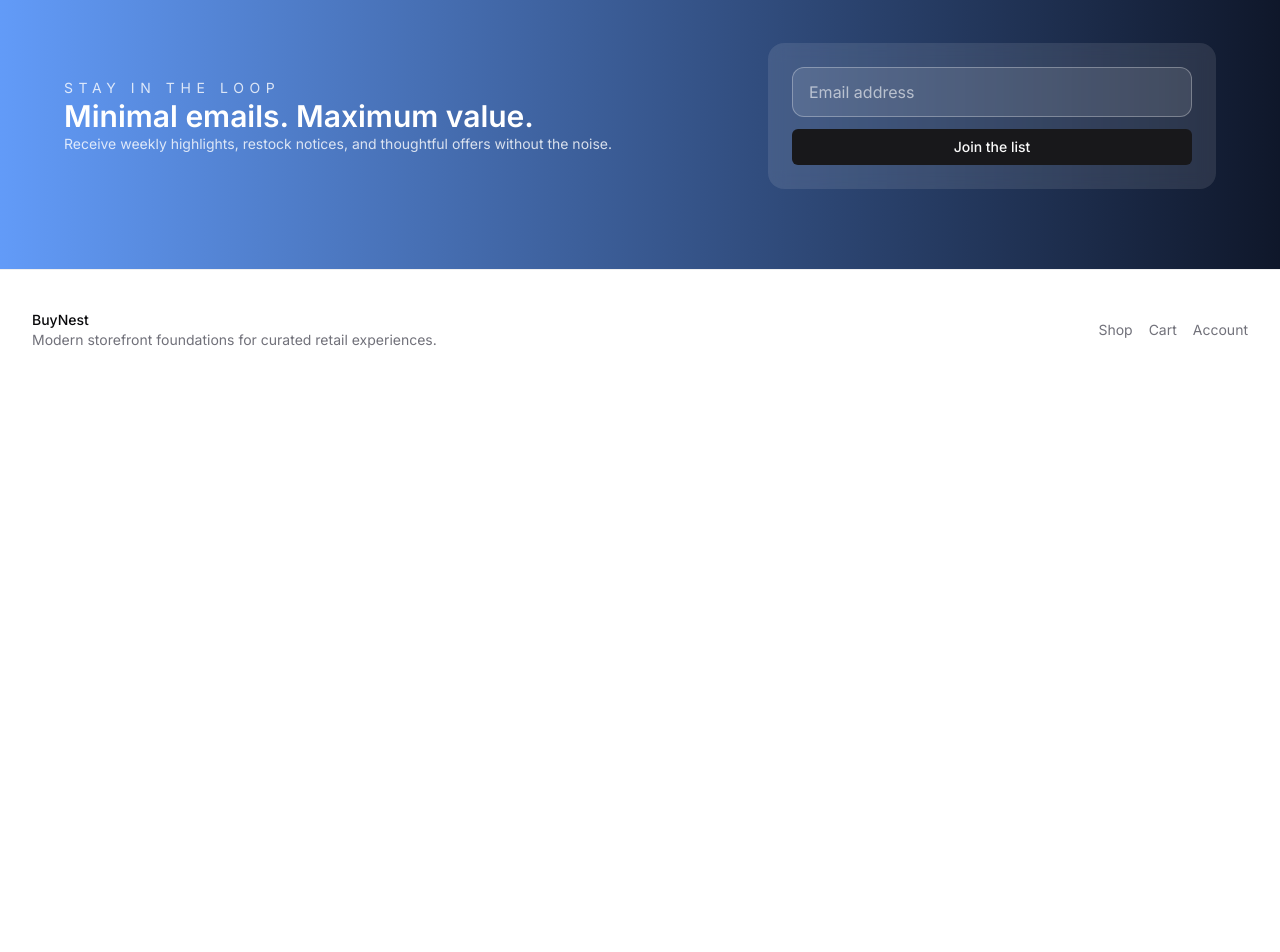
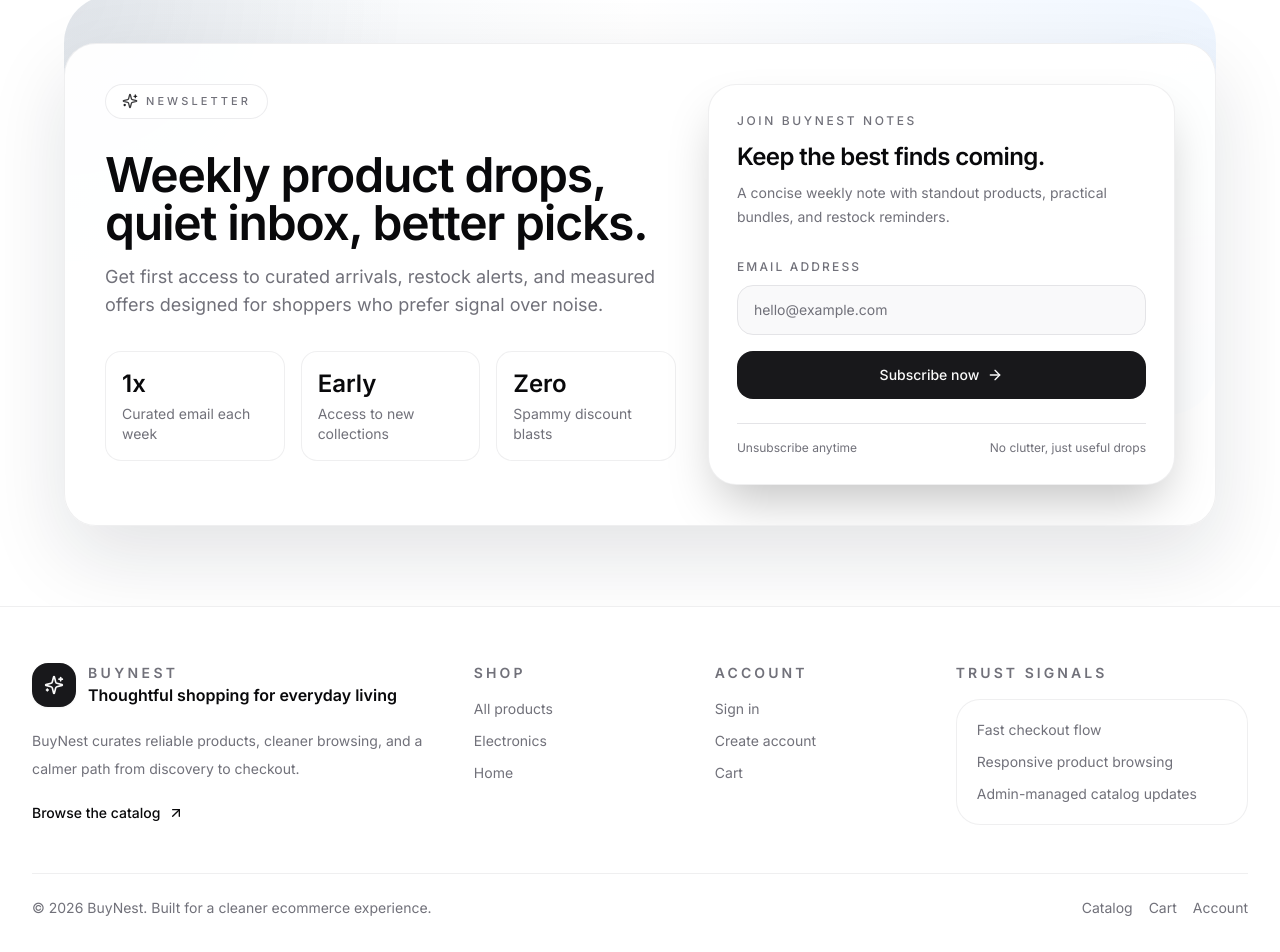
Before and after one commit to joinvnexus/BuyNest, a Next.js app: page / in a window 1280 px wide. Shown: the part 2191-3143 px from the top of the page. Before the commit the page ends 2581 px from the top, so only its background shows below. Built offline with nearby package versions, Linux system fonts and the light colour scheme; no server answers; the database is empty.

Commit message:
Polish themed newsletter and footer sections

```diff
--- a/app/layout.tsx
+++ b/app/layout.tsx
@@ -1,6 +1,7 @@
 import type { Metadata } from 'next';
 import { Inter } from 'next/font/google';
 import Link from 'next/link';
+import { ArrowUpRight, Sparkles } from 'lucide-react';
 import './globals.css';
 import { Providers } from '@/app/providers';
 import { ThemeProvider } from '@/components/theme-provider';
@@ -18,34 +19,111 @@ export default function RootLayout({
 }: {
   children: React.ReactNode;
 }) {
+  const year = new Date().getFullYear();
+
   return (
     <html lang="en" suppressHydrationWarning>
       <body className={inter.className}>
-        <ThemeProvider
-          defaultTheme="system"
-          storageKey="buynest-theme"
-        >
+        <ThemeProvider defaultTheme="system" storageKey="buynest-theme">
           <Providers>
             <div className="relative min-h-screen overflow-x-hidden">
               <div className="pointer-events-none absolute inset-x-0 top-0 h-80 bg-[radial-gradient(circle_at_top,_rgba(59,130,246,0.16),_transparent_60%)]" />
               <SiteHeader />
               <main className="relative">{children}</main>
-              <footer className="border-t border-border/60 bg-background/80">
-                <div className="container flex flex-col gap-3 px-4 py-10 text-sm text-muted-foreground sm:px-6 lg:flex-row lg:items-center lg:justify-between lg:px-8">
+              <footer className="border-t border-border/60 bg-background text-foreground">
+                <div className="container px-4 py-14 sm:px-6 lg:px-8">
+                  <div className="grid gap-10 lg:grid-cols-[1.1fr_0.55fr_0.55fr_0.8fr]">
+                    <div className="max-w-md space-y-5">
+                      <div className="inline-flex items-center gap-3">
+                        <div className="flex h-11 w-11 items-center justify-center rounded-2xl bg-primary text-primary-foreground shadow-sm">
+                          <Sparkles className="h-5 w-5" />
+                        </div>
                         <div>
-                    <p className="font-medium text-foreground">BuyNest</p>
-                    <p>Modern storefront foundations for curated retail experiences.</p>
+                          <p className="text-sm font-semibold uppercase tracking-[0.24em] text-muted-foreground">
+                            BuyNest
+                          </p>
+                          <p className="text-base font-semibold text-foreground">
+                            Thoughtful shopping for everyday living
+                          </p>
                         </div>
-                  <div className="flex flex-wrap gap-4">
-                    <Link href="/products" className="hover:text-foreground">
+                      </div>
+                      <p className="text-sm leading-7 text-muted-foreground">
+                        BuyNest curates reliable products, cleaner browsing, and a calmer path from
+                        discovery to checkout.
+                      </p>
+                      <Link
+                        href="/products"
+                        className="inline-flex items-center gap-2 text-sm font-medium text-foreground transition hover:text-custom-accent"
+                      >
+                        Browse the catalog
+                        <ArrowUpRight className="h-4 w-4" />
+                      </Link>
+                    </div>
+
+                    <div className="space-y-4">
+                      <p className="text-sm font-semibold uppercase tracking-[0.22em] text-muted-foreground">
                         Shop
+                      </p>
+                      <div className="flex flex-col gap-3 text-sm text-muted-foreground">
+                        <Link href="/products" className="transition hover:text-foreground">
+                          All products
                         </Link>
-                    <Link href="/cart" className="hover:text-foreground">
+                        <Link
+                          href="/products?category=electronics"
+                          className="transition hover:text-foreground"
+                        >
+                          Electronics
+                        </Link>
+                        <Link href="/products?category=home" className="transition hover:text-foreground">
+                          Home
+                        </Link>
+                      </div>
+                    </div>
+
+                    <div className="space-y-4">
+                      <p className="text-sm font-semibold uppercase tracking-[0.22em] text-muted-foreground">
+                        Account
+                      </p>
+                      <div className="flex flex-col gap-3 text-sm text-muted-foreground">
+                        <Link href="/login" className="transition hover:text-foreground">
+                          Sign in
+                        </Link>
+                        <Link href="/register" className="transition hover:text-foreground">
+                          Create account
+                        </Link>
+                        <Link href="/cart" className="transition hover:text-foreground">
                           Cart
                         </Link>
-                    <Link href="/login" className="hover:text-foreground">
+                      </div>
+                    </div>
+
+                    <div className="space-y-4">
+                      <p className="text-sm font-semibold uppercase tracking-[0.22em] text-muted-foreground">
+                        Trust signals
+                      </p>
+                      <div className="rounded-[1.5rem] border border-border/60 bg-card/70 p-5">
+                        <div className="space-y-3 text-sm text-muted-foreground">
+                          <p>Fast checkout flow</p>
+                          <p>Responsive product browsing</p>
+                          <p>Admin-managed catalog updates</p>
+                        </div>
+                      </div>
+                    </div>
+                  </div>
+
+                  <div className="mt-12 flex flex-col gap-4 border-t border-border/60 pt-6 text-sm text-muted-foreground sm:flex-row sm:items-center sm:justify-between">
+                    <p>&copy; {year} BuyNest. Built for a cleaner ecommerce experience.</p>
+                    <div className="flex flex-wrap gap-4">
+                      <Link href="/products" className="transition hover:text-foreground">
+                        Catalog
+                      </Link>
+                      <Link href="/cart" className="transition hover:text-foreground">
+                        Cart
+                      </Link>
+                      <Link href="/account" className="transition hover:text-foreground">
                         Account
                       </Link>
+                    </div>
                   </div>
                 </div>
               </footer>
--- a/app/page.tsx
+++ b/app/page.tsx
@@ -1,13 +1,15 @@
+import Image from 'next/image';
 import Link from 'next/link';
+import { ArrowRight, Sparkles } from 'lucide-react';
+import { ProductCard } from '@/components/product-card';
+import { Button } from '@/components/ui/button';
 import { getProducts } from '@/lib/db';
-import { ProductCard } from '@/components/product-card';
-import Image from 'next/image';
-import { Button } from '@/components/ui/button';
-import { Sparkles } from 'lucide-react';
+
 const heroImage =
   'https://images.unsplash.com/photo-1503602642458-232111445657?auto=format&fit=crop&w=1600&q=80';
 const spotlightImage =
   'https://images.unsplash.com/photo-1487412720507-e7ab37603c6f?auto=format&fit=crop&w=900&q=80';
+
 const categoryImages: Record<string, string> = {
   Electronics:
     'https://images.unsplash.com/photo-1498050108023-c5249f4df085?auto=format&fit=crop&w=900&q=80',
@@ -43,7 +45,7 @@ const highlights = [
 const categories = [
   { title: 'Electronics', copy: 'Precision tech & audio' },
   { title: 'Lifestyle', copy: 'Daily rituals & wellness' },
-  { title: 'Home', copy: 'Curated décor & tools' },
+  { title: 'Home', copy: 'Curated decor & tools' },
   { title: 'Gift sets', copy: 'Thoughtful bundles for every milestone' },
 ];
 
@@ -64,26 +66,33 @@ export default async function LandingPage() {
             sizes="(max-width: 768px) 100vw, 80vw"
           />
         </div>
-        <div className="relative z-10 container mx-auto grid items-center gap-8 lg:gap-12 lg:grid-cols-[1.1fr_0.9fr]">
+        <div className="relative z-10 container mx-auto grid items-center gap-8 lg:grid-cols-[1.1fr_0.9fr] lg:gap-12">
           <div className="space-y-7 text-white sm:space-y-8">
             <p className="text-sm uppercase tracking-[0.4em] opacity-70">
               New arrivals · Curated weekly
             </p>
-            <h1 className="text-4xl md:text-5xl font-semibold leading-tight">
+            <h1 className="text-4xl font-semibold leading-tight md:text-5xl">
               A refined collection of reliable pieces for the way you live
             </h1>
-            <p className="text-lg max-w-2xl opacity-80">
+            <p className="max-w-2xl text-lg opacity-80">
               Explore premium essentials crafted for thoughtful living, backed by fast shipping and
               attentive service.
             </p>
             <div className="flex flex-wrap items-center gap-3 sm:gap-4">
               <Link href="/products">
-                <Button size="lg" className="px-10 text-base bg-white text-custom-primary hover:bg-slate-50">
+                <Button
+                  size="lg"
+                  className="bg-white px-10 text-base text-custom-primary hover:bg-slate-50"
+                >
                   Shop the collection
                 </Button>
               </Link>
               <Link href="/cart">
-                <Button size="lg" variant="secondary" className="px-10 text-base border-white text-white/90 hover:text-white">
+                <Button
+                  size="lg"
+                  variant="secondary"
+                  className="border-white px-10 text-base text-white/90 hover:text-white"
+                >
                   View my cart
                 </Button>
               </Link>
@@ -95,18 +104,16 @@ export default async function LandingPage() {
                   className="rounded-2xl bg-white/10 p-4 text-center text-sm backdrop-blur"
                 >
                   <p className="text-2xl font-semibold">{stat.value}</p>
-                  <p className="uppercase tracking-[0.2em] text-xs opacity-80">{stat.label}</p>
+                  <p className="text-xs uppercase tracking-[0.2em] opacity-80">{stat.label}</p>
                 </div>
               ))}
             </div>
           </div>
 
           <div className="relative overflow-hidden rounded-[32px] border border-white/20 bg-white/10 p-6 backdrop-blur sm:p-8 lg:p-10">
-            <p className="text-sm uppercase tracking-[0.4em] text-white/80 mb-3">Spotlight</p>
-            <h3 className="text-2xl font-semibold text-white mb-4">
-              Signature Drop: Aurora Edition
-            </h3>
-            <p className="text-sm text-white/80 mb-8 leading-relaxed">
+            <p className="mb-3 text-sm uppercase tracking-[0.4em] text-white/80">Spotlight</p>
+            <h3 className="mb-4 text-2xl font-semibold text-white">Signature Drop: Aurora Edition</h3>
+            <p className="mb-8 text-sm leading-relaxed text-white/80">
               Inspired by calm mornings, this kit bundles tactile finishes, warm tones, and gentle
               essentials crafted for your daily rituals.
             </p>
@@ -123,7 +130,7 @@ export default async function LandingPage() {
                   <p className="text-sm">Available while stock lasts</p>
                   <div>
                     <p className="text-3xl font-semibold">Buy 2, save 10%</p>
-                    <p className="text-xs uppercase tracking-[0.3em] text-white/80 mt-1">
+                    <p className="mt-1 text-xs uppercase tracking-[0.3em] text-white/80">
                       Use code: AURORA10
                     </p>
                   </div>
@@ -138,7 +145,7 @@ export default async function LandingPage() {
         <div className="flex flex-col gap-4 md:flex-row md:items-center md:justify-between">
           <div>
             <h2 className="text-3xl font-semibold">Why people trust the store</h2>
-            <p className="text-muted-foreground max-w-2xl">
+            <p className="max-w-2xl text-muted-foreground">
               Thoughtful patterns, premium finishes, and generous service make browsing effortless.
             </p>
           </div>
@@ -154,9 +161,11 @@ export default async function LandingPage() {
               key={highlight.title}
               className="flex flex-col gap-3 rounded-3xl border border-border/50 bg-card p-6 shadow-sm"
             >
-              <p className="text-sm font-semibold uppercase tracking-[0.3em] text-custom-accent">Focus</p>
+              <p className="text-sm font-semibold uppercase tracking-[0.3em] text-custom-accent">
+                Focus
+              </p>
               <h3 className="text-2xl font-semibold leading-snug">{highlight.title}</h3>
-              <p className="text-sm text-muted-foreground leading-relaxed">{highlight.copy}</p>
+              <p className="text-sm leading-relaxed text-muted-foreground">{highlight.copy}</p>
             </div>
           ))}
         </div>
@@ -166,7 +175,7 @@ export default async function LandingPage() {
         <div className="container mx-auto px-4 sm:px-6 lg:px-8">
           <div className="flex flex-col gap-5 text-center sm:gap-6">
             <h2 className="text-3xl font-semibold">Hand-picked categories for effortless shopping</h2>
-            <p className="text-muted-foreground max-w-2xl mx-auto">
+            <p className="mx-auto max-w-2xl text-muted-foreground">
               Move from inspiration to checkout without noise. Each capsule collection features
               complementary pieces that feel like they belong together.
             </p>
@@ -188,9 +197,9 @@ export default async function LandingPage() {
                   <div className="absolute inset-0 bg-gradient-to-t from-slate-900/80 via-slate-900/20 to-transparent" />
                 </div>
                 <div className="mt-4">
-                  <p className="text-sm text-muted-foreground uppercase tracking-[0.3em]">Collection</p>
-                  <h3 className="text-xl font-semibold mb-2">{category.title}</h3>
-                  <p className="text-sm text-muted-foreground leading-relaxed">{category.copy}</p>
+                  <p className="text-sm uppercase tracking-[0.3em] text-muted-foreground">Collection</p>
+                  <h3 className="mb-2 text-xl font-semibold">{category.title}</h3>
+                  <p className="text-sm leading-relaxed text-muted-foreground">{category.copy}</p>
                 </div>
               </div>
             ))}
@@ -201,12 +210,8 @@ export default async function LandingPage() {
       <section className="container mx-auto px-4 py-16 sm:px-6 sm:py-20 lg:px-8">
         <div className="mb-8 flex flex-col items-start gap-4 md:mb-10 md:flex-row md:items-end md:justify-between">
           <div>
-            <p className="text-sm uppercase tracking-widest text-muted-foreground">
-              FEATURED & TRENDING
-            </p>
-            <h2 className="text-3xl md:text-4xl font-semibold tracking-tight">
-              Curated picks for you
-            </h2>
+            <p className="text-sm uppercase tracking-widest text-muted-foreground">FEATURED & TRENDING</p>
+            <h2 className="text-3xl font-semibold tracking-tight md:text-4xl">Curated picks for you</h2>
             <p className="mt-2 max-w-2xl text-sm text-muted-foreground">
               Cleaner cards, quicker scanning, and a tighter layout that keeps the homepage
               feeling premium instead of oversized.
@@ -237,24 +242,90 @@ export default async function LandingPage() {
         </div>
       </section>
 
-      <section className="bg-gradient-to-r from-custom-accent/80 to-slate-900 px-4 py-16 sm:px-6 sm:py-20 lg:px-8">
-        <div className="container mx-auto flex flex-col gap-8 text-white lg:flex-row lg:items-center lg:justify-between">
-          <div>
-            <p className="text-sm uppercase tracking-[0.4em] opacity-80">Stay in the loop</p>
-            <h2 className="text-3xl font-semibold">Minimal emails. Maximum value.</h2>
-            <p className="max-w-xl text-sm text-white/80">
-              Receive weekly highlights, restock notices, and thoughtful offers without the noise.
+      <section className="relative overflow-hidden px-4 py-16 sm:px-6 sm:py-20 lg:px-8">
+        <div className="absolute inset-x-0 top-8 mx-auto h-[420px] max-w-6xl rounded-[3rem] bg-gradient-to-r from-slate-100 via-white to-blue-50 opacity-95 dark:from-slate-950 dark:via-slate-900 dark:to-custom-primary" />
+        <div className="absolute inset-x-0 top-8 mx-auto h-[420px] max-w-6xl rounded-[3rem] bg-[radial-gradient(circle_at_top_left,_rgba(15,23,42,0.08),_transparent_28%),radial-gradient(circle_at_bottom_right,_rgba(59,130,246,0.14),_transparent_32%)] dark:bg-[radial-gradient(circle_at_top_left,_rgba(255,255,255,0.16),_transparent_30%),radial-gradient(circle_at_bottom_right,_rgba(59,130,246,0.18),_transparent_32%)]" />
+
+        <div className="relative container mx-auto">
+          <div className="grid gap-8 overflow-hidden rounded-[2rem] border border-border/60 bg-background/95 p-6 shadow-[0_30px_80px_rgba(15,23,42,0.12)] dark:border-white/10 dark:bg-slate-950/95 dark:shadow-[0_30px_80px_rgba(15,23,42,0.45)] sm:p-8 lg:grid-cols-[1.1fr_0.9fr] lg:p-10">
+            <div className="space-y-8 text-foreground dark:text-white">
+              <div className="inline-flex items-center gap-2 rounded-full border border-border/70 bg-background/70 px-4 py-2 text-[11px] font-medium uppercase tracking-[0.28em] text-muted-foreground dark:border-white/15 dark:bg-white/5 dark:text-white/75">
+                <Sparkles className="h-4 w-4 text-foreground/80 dark:text-white/80" />
+                Newsletter
+              </div>
+
+              <div className="space-y-4">
+                <h2 className="max-w-2xl text-3xl font-semibold tracking-tight sm:text-4xl lg:text-5xl">
+                  Weekly product drops, quiet inbox, better picks.
+                </h2>
+                <p className="max-w-xl text-base leading-7 text-muted-foreground dark:text-white/68 sm:text-lg">
+                  Get first access to curated arrivals, restock alerts, and measured offers designed
+                  for shoppers who prefer signal over noise.
                 </p>
               </div>
-          <div className="flex w-full max-w-md flex-col gap-3 rounded-2xl bg-white/10 p-5 backdrop-blur sm:p-6">
+
+              <div className="grid gap-4 sm:grid-cols-3">
+                <div className="rounded-2xl border border-border/60 bg-card/80 p-4 dark:border-white/10 dark:bg-white/5">
+                  <p className="text-2xl font-semibold">1x</p>
+                  <p className="mt-1 text-sm text-muted-foreground dark:text-white/65">
+                    Curated email each week
+                  </p>
+                </div>
+                <div className="rounded-2xl border border-border/60 bg-card/80 p-4 dark:border-white/10 dark:bg-white/5">
+                  <p className="text-2xl font-semibold">Early</p>
+                  <p className="mt-1 text-sm text-muted-foreground dark:text-white/65">
+                    Access to new collections
+                  </p>
+                </div>
+                <div className="rounded-2xl border border-border/60 bg-card/80 p-4 dark:border-white/10 dark:bg-white/5">
+                  <p className="text-2xl font-semibold">Zero</p>
+                  <p className="mt-1 text-sm text-muted-foreground dark:text-white/65">
+                    Spammy discount blasts
+                  </p>
+                </div>
+              </div>
+            </div>
+
+            <div className="flex items-center">
+              <div className="w-full rounded-[1.75rem] border border-border/60 bg-card p-6 text-card-foreground shadow-2xl dark:border-white/10 dark:bg-white/95 dark:text-slate-900 sm:p-7">
+                <div className="space-y-6">
+                  <div>
+                    <p className="text-xs font-medium uppercase tracking-[0.22em] text-muted-foreground dark:text-slate-500">
+                      Join BuyNest Notes
+                    </p>
+                    <h3 className="mt-3 text-2xl font-semibold tracking-tight">
+                      Keep the best finds coming.
+                    </h3>
+                    <p className="mt-2 text-sm leading-6 text-muted-foreground dark:text-slate-600">
+                      A concise weekly note with standout products, practical bundles, and restock reminders.
+                    </p>
+                  </div>
+
+                  <div className="space-y-4">
+                    <div className="space-y-2">
+                      <label className="text-xs font-medium uppercase tracking-[0.18em] text-muted-foreground dark:text-slate-500">
+                        Email address
+                      </label>
                       <input
                         type="email"
-              placeholder="Email address"
-              className="rounded-xl border border-white/30 bg-white/10 px-4 py-3 text-white placeholder:text-white/60 focus:border-white focus:outline-none"
+                        placeholder="hello@example.com"
+                        className="w-full rounded-2xl border border-input bg-muted/50 px-4 py-3.5 text-sm text-foreground placeholder:text-muted-foreground outline-none transition focus:border-ring focus:bg-background dark:border-slate-200 dark:bg-slate-50 dark:text-slate-900 dark:placeholder:text-slate-400 dark:focus:border-slate-400 dark:focus:bg-white"
                       />
-            <Button size="sm" className="w-full justify-center">
-              Join the list
+                    </div>
+
+                    <Button size="lg" className="h-12 w-full rounded-2xl">
+                      Subscribe now
+                      <ArrowRight className="ml-2 h-4 w-4" />
                     </Button>
+                  </div>
+
+                  <div className="flex items-center justify-between gap-4 border-t border-border pt-4 text-xs text-muted-foreground dark:border-slate-200 dark:text-slate-500">
+                    <span>Unsubscribe anytime</span>
+                    <span>No clutter, just useful drops</span>
+                  </div>
+                </div>
+              </div>
+            </div>
           </div>
         </div>
       </section>
```
Also changed, not shown: app/cart/layout.tsx (added, +16 -0 lines). Lines whose indentation alone changed are shown as unchanged.
